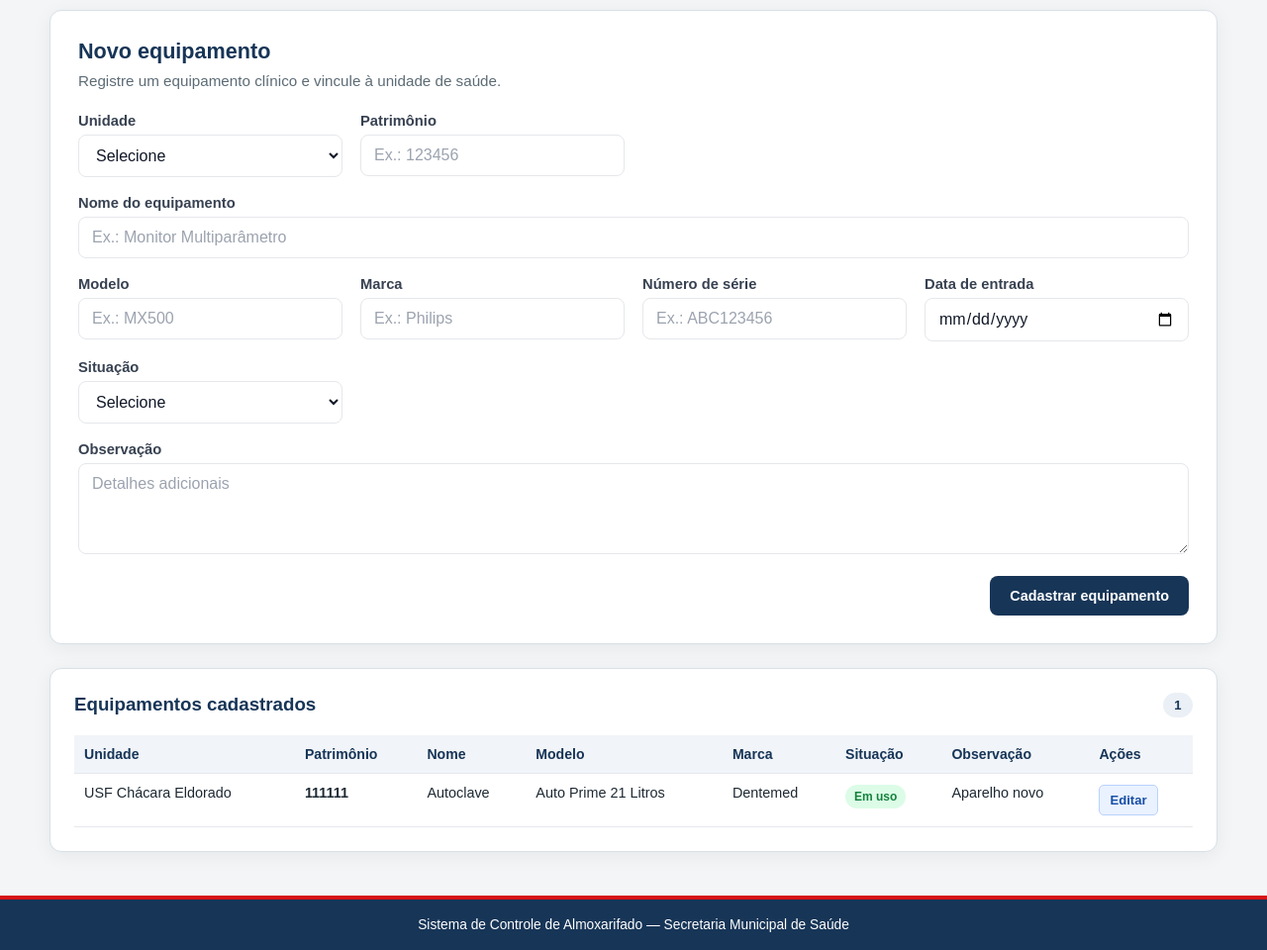
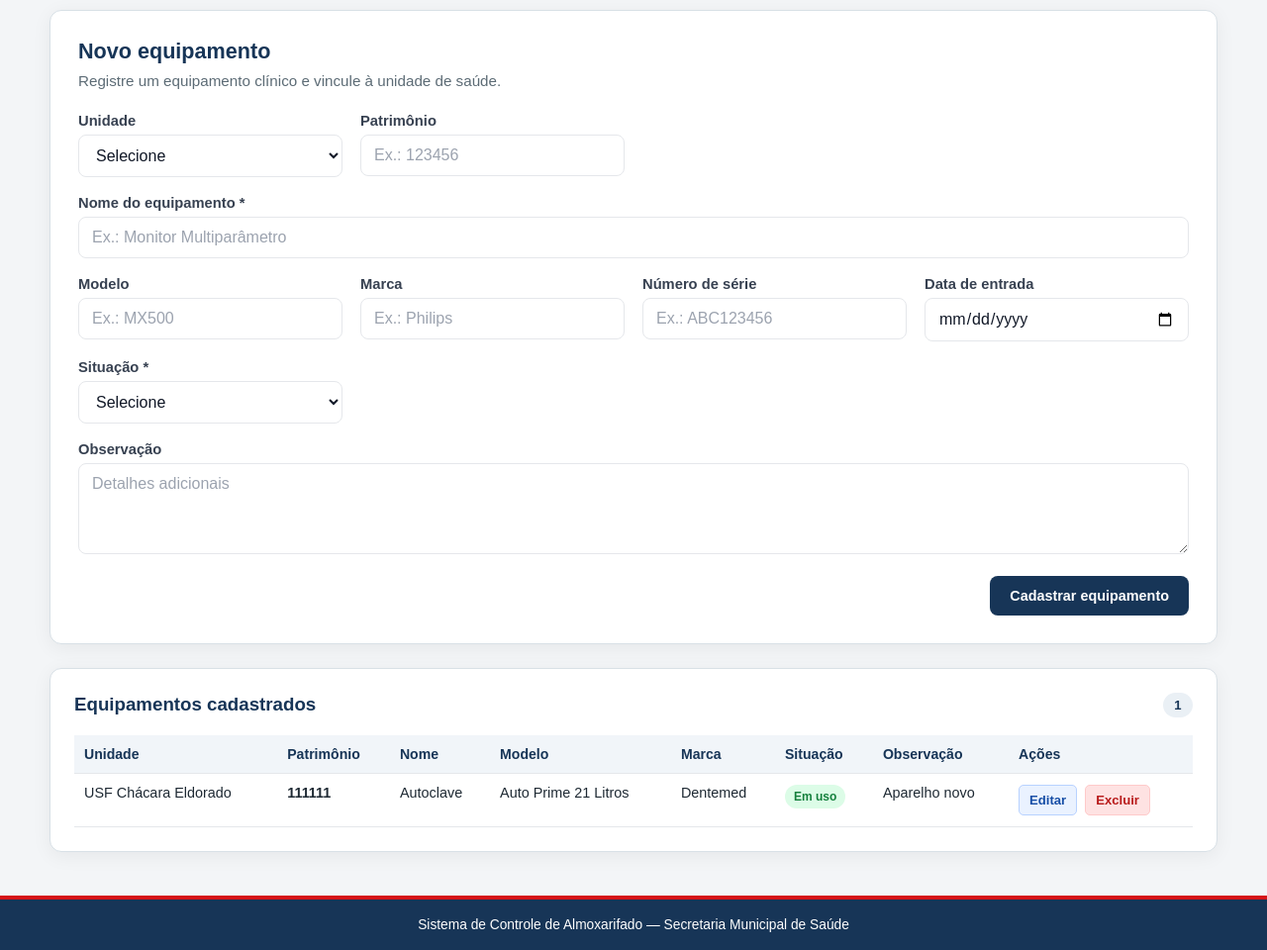
Before and after one commit to alecsilverio/almoxarifado_secretaria_saude, a Flask app: page /equipamentos in a window 1280 px wide. Shown: the part 248-1208 px from the top of the page at 99% size. Run offline with Flask 3, Linux system fonts and the light colour scheme; the visitor is signed in with stand-in values (Sample User, id 1); data comes from the database, SQL or seed files in the repository; both versions use the stored data as it was after the commit.

Commit message:
feat: adiciona exclusao de unidades equipamentos e insumos

```diff
--- a/app.py
+++ b/app.py
@@ -437,6 +437,71 @@ def editar_unidade(id_unidade):
         unidade=unidade
     )
 
+@app.route("/unidades/<int:id_unidade>/excluir", methods=["POST"])
+@login_required
+def excluir_unidade(id_unidade):
+    """Exclui uma unidade apenas quando não há registros vinculados."""
+
+    try:
+        with get_db_connection() as conn:
+            unidade = conn.execute(
+                """
+                SELECT id_unidade, codigo, nome
+                FROM unidades
+                WHERE id_unidade = ?
+                """,
+                (id_unidade,),
+            ).fetchone()
+
+            if unidade is None:
+                flash("Unidade não encontrada.", "erro")
+                return redirect(url_for("unidades"))
+
+            total_equipamentos = conn.execute(
+                """
+                SELECT COUNT(*) AS total
+                FROM equipamentos
+                WHERE id_unidade = ?
+                """,
+                (id_unidade,),
+            ).fetchone()["total"]
+
+            total_insumos = conn.execute(
+                """
+                SELECT COUNT(*) AS total
+                FROM insumos
+                WHERE id_unidade = ?
+                """,
+                (id_unidade,),
+            ).fetchone()["total"]
+
+            if total_equipamentos > 0 or total_insumos > 0:
+                flash(
+                    "Não é possível excluir esta unidade porque ela possui "
+                    f"{total_equipamentos} equipamento(s) e "
+                    f"{total_insumos} insumo(s) vinculados. "
+                    "Edite ou exclua esses registros antes de excluir a unidade.",
+                    "erro",
+                )
+                return redirect(url_for("unidades"))
+
+            conn.execute(
+                """
+                DELETE FROM unidades
+                WHERE id_unidade = ?
+                """,
+                (id_unidade,),
+            )
+
+        flash("Unidade excluída com sucesso!", "sucesso")
+
+    except sqlite3.Error as erro_banco:
+        flash(
+            f"Não foi possível excluir a unidade: {erro_banco}",
+            "erro",
+        )
+
+    return redirect(url_for("unidades"))
 # =========================================================
 # EQUIPAMENTOS
 # =========================================================
@@ -683,6 +748,44 @@ def editar_equipamento(id_equipamento):
         equipamento=equipamento,
         unidades=lista_unidades,
     )
+
+@app.route("/equipamentos/<int:id_equipamento>/excluir", methods=["POST"])
+@login_required
+def excluir_equipamento(id_equipamento):
+    """Exclui um equipamento cadastrado."""
+
+    try:
+        with get_db_connection() as conn:
+            equipamento = conn.execute(
+                """
+                SELECT id_equipamento, nome, patrimonio
+                FROM equipamentos
+                WHERE id_equipamento = ?
+                """,
+                (id_equipamento,),
+            ).fetchone()
+
+            if equipamento is None:
+                flash("Equipamento não encontrado.", "erro")
+                return redirect(url_for("equipamentos"))
+
+            conn.execute(
+                """
+                DELETE FROM equipamentos
+                WHERE id_equipamento = ?
+                """,
+                (id_equipamento,),
+            )
+
+        flash("Equipamento excluído com sucesso!", "sucesso")
+
+    except sqlite3.Error as erro_banco:
+        flash(
+            f"Não foi possível excluir o equipamento: {erro_banco}",
+            "erro",
+        )
+
+    return redirect(url_for("equipamentos"))
 
 # =========================================================
 # INSUMOS
@@ -1027,6 +1130,44 @@ def editar_insumo(id_insumo):
         insumo=insumo,
         unidades=lista_unidades,
     )
+
+@app.route("/insumos/<int:id_insumo>/excluir", methods=["POST"])
+@login_required
+def excluir_insumo(id_insumo):
+    """Exclui um insumo cadastrado."""
+
+    try:
+        with get_db_connection() as conn:
+            insumo = conn.execute(
+                """
+                SELECT id_insumo, modelo, marca
+                FROM insumos
+                WHERE id_insumo = ?
+                """,
+                (id_insumo,),
+            ).fetchone()
+
+            if insumo is None:
+                flash("Insumo não encontrado.", "erro")
+                return redirect(url_for("insumos"))
+
+            conn.execute(
+                """
+                DELETE FROM insumos
+                WHERE id_insumo = ?
+                """,
+                (id_insumo,),
+            )
+
+        flash("Insumo excluído com sucesso!", "sucesso")
+
+    except sqlite3.Error as erro_banco:
+        flash(
+            f"Não foi possível excluir o insumo: {erro_banco}",
+            "erro",
+        )
+
+    return redirect(url_for("insumos"))
 
 # =========================================================
 # EXECUÇÃO LOCAL
--- a/static/style.css
+++ b/static/style.css
@@ -716,3 +716,30 @@ tbody tr:hover {
         width: 100%;
     }
 }
+.acoes-tabela {
+    display: flex;
+    flex-wrap: wrap;
+    gap: 8px;
+    min-width: 150px;
+}
+
+.form-excluir {
+    display: inline;
+    margin: 0;
+}
+
+.botao--excluir {
+    padding: 7px 10px;
+    background: #fee2e2;
+    border: 1px solid #fecaca;
+    border-radius: 5px;
+    color: #b91c1c;
+    cursor: pointer;
+    font-size: 0.82rem;
+    font-weight: 600;
+    white-space: nowrap;
+}
+
+.botao--excluir:hover {
+    background: #fecaca;
+}
--- a/templates/equipamentos.html
+++ b/templates/equipamentos.html
@@ -45,12 +45,13 @@
                 </div>
 
                 <div class="form-campo form-campo--full">
-                    <label for="nome">Nome do equipamento</label>
+                    <label for="nome">Nome do equipamento *</label>
                     <input
                         type="text"
                         id="nome"
                         name="nome"
                         placeholder="Ex.: Monitor Multiparâmetro"
+                        required
                     >
                 </div>
 
@@ -94,8 +95,8 @@
                 </div>
 
                 <div class="form-campo">
-                    <label for="situacao">Situação</label>
-                    <select id="situacao" name="situacao">
+                    <label for="situacao">Situação *</label>
+                    <select id="situacao" name="situacao" required>
                         <option value="">Selecione</option>
                         <option value="Em uso">Em uso</option>
                         <option value="Manutenção">Manutenção</option>
@@ -159,13 +160,24 @@
                                 </span>
                             </td>
                             <td>{{ equipamento['observacao'] or '-' }}</td>
-                            <td>
+                            <td class="acoes-tabela">
                                 <a
                                     class="botao botao--editar"
                                     href="{{ url_for('editar_equipamento', id_equipamento=equipamento['id_equipamento']) }}"
                                 >
                                     Editar
                                 </a>
+
+                                <form
+                                    method="post"
+                                    action="{{ url_for('excluir_equipamento', id_equipamento=equipamento['id_equipamento']) }}"
+                                    class="form-excluir"
+                                    onsubmit="return confirm('Excluir este equipamento? Esta ação não pode ser desfeita.');"
+                                >
+                                <button class="botao botao--excluir" type="submit">
+                                    Excluir
+                                </button>
+                                </form>
                             </td>
 
                         </tr>
```
Also changed, not shown: templates/insumos.html (+16 -4 lines), templates/unidades.html (+13 -2 lines), almoxarifado.db.
